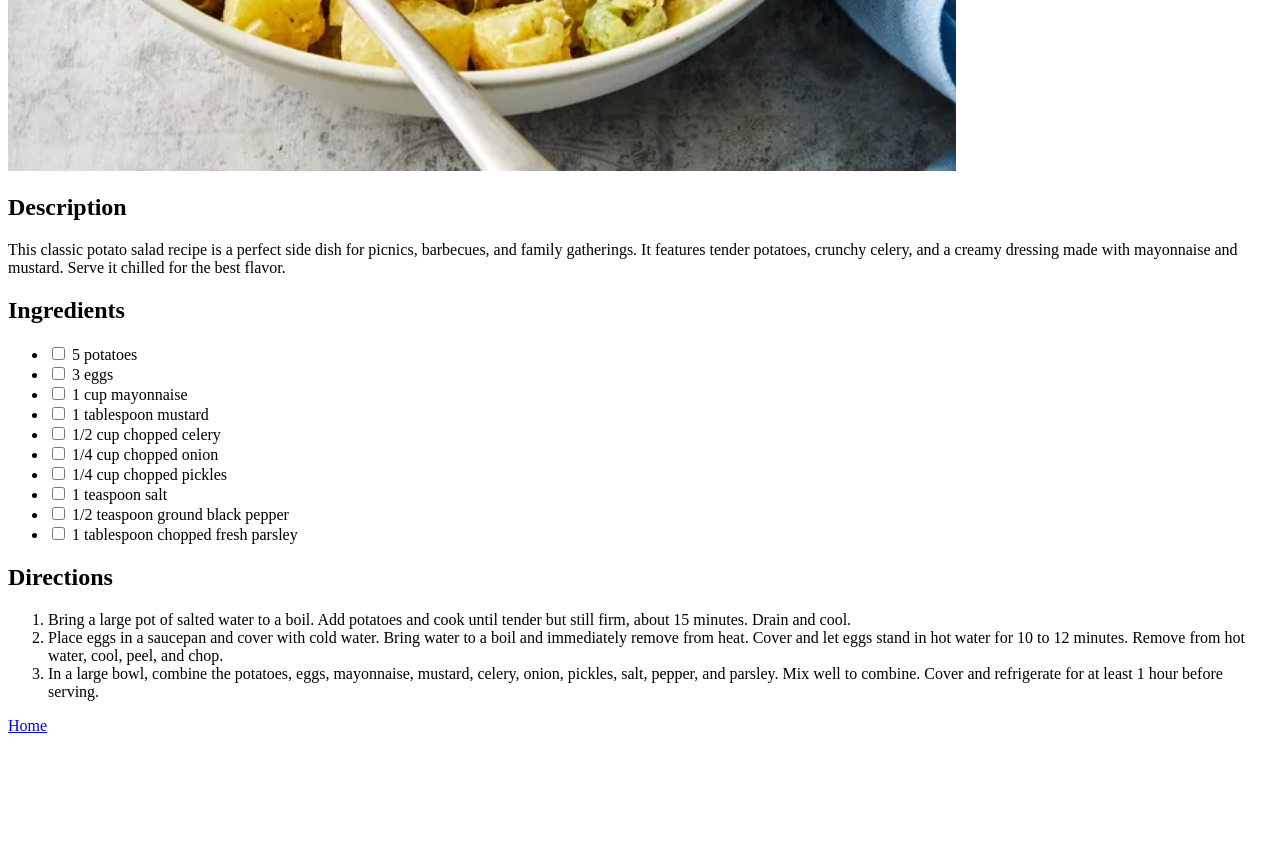
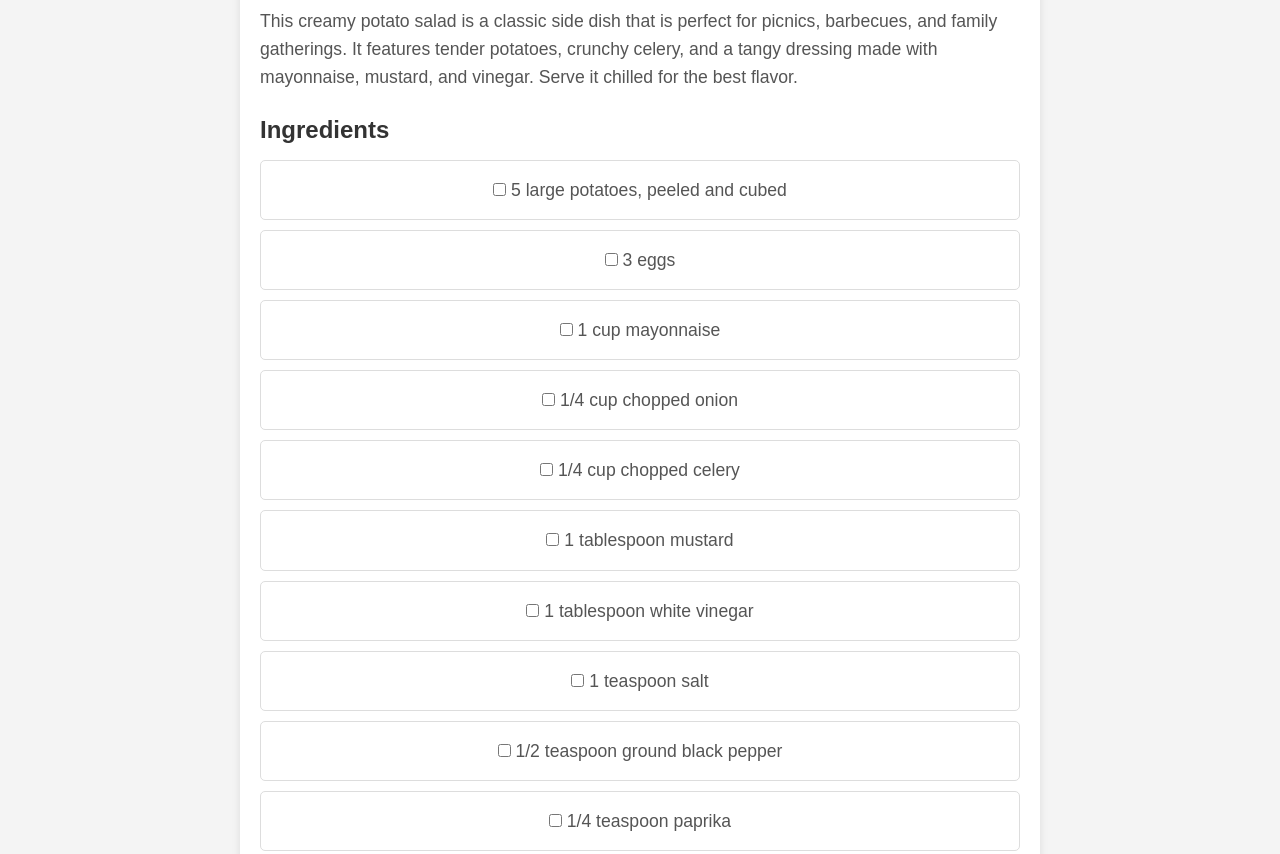
Before and after one commit to MrMatiasOs/odin-recipes, a plain HTML site: page recipes/potatosalad.html in a window 1280 px wide. Shown: the part 620-1474 px from the top of the page. Before the commit the page ends 1363 px from the top, so only its background shows below. Drawn offline with Linux system fonts and the light colour scheme.

Commit message:
Completa el rebase y resuelve conflictos

```diff
--- a/recipes/potatosalad.html
+++ b/recipes/potatosalad.html
@@ -4,31 +4,40 @@
     <meta charset="UTF-8">
     <meta name="viewport" content="width=device-width, initial-scale=1.0">
     <title>Potato Salad Recipe</title>
+    <link rel="stylesheet" href="../styles.css">
 </head>
 <body>
+    <div class="container">
         <h1>Potato Salad Recipe</h1>
-    <img src="../images/potato-salad.jpg" alt="Potato Salad" style="width:75%;height:auto;">
+        <div class="image-container">
+            <img src="../images/potato-salad.jpg" alt="Potato Salad">
+        </div>
         <h2>Description</h2>
-    <p>This classic potato salad recipe is a perfect side dish for picnics, barbecues, and family gatherings. It features tender potatoes, crunchy celery, and a creamy dressing made with mayonnaise and mustard. Serve it chilled for the best flavor.</p>
+        <p>This creamy potato salad is a classic side dish that is perfect for picnics, barbecues, and family gatherings. It features tender potatoes, crunchy celery, and a tangy dressing made with mayonnaise, mustard, and vinegar. Serve it chilled for the best flavor.</p>
         <h2>Ingredients</h2>
         <ul>
-        <li><input type="checkbox"> 5 potatoes</li>
+            <li><input type="checkbox"> 5 large potatoes, peeled and cubed</li>
             <li><input type="checkbox"> 3 eggs</li>
             <li><input type="checkbox"> 1 cup mayonnaise</li>
+            <li><input type="checkbox"> 1/4 cup chopped onion</li>
+            <li><input type="checkbox"> 1/4 cup chopped celery</li>
             <li><input type="checkbox"> 1 tablespoon mustard</li>
-        <li><input type="checkbox"> 1/2 cup chopped celery</li>
-        <li><input type="checkbox"> 1/4 cup chopped onion</li>
-        <li><input type="checkbox"> 1/4 cup chopped pickles</li>
+            <li><input type="checkbox"> 1 tablespoon white vinegar</li>
             <li><input type="checkbox"> 1 teaspoon salt</li>
             <li><input type="checkbox"> 1/2 teaspoon ground black pepper</li>
-        <li><input type="checkbox"> 1 tablespoon chopped fresh parsley</li>
+            <li><input type="checkbox"> 1/4 teaspoon paprika</li>
         </ul>
         <h2>Directions</h2>
+        <div class="directions-container">
             <ol>
-        <li>Bring a large pot of salted water to a boil. Add potatoes and cook until tender but still firm, about 15 minutes. Drain and cool.</li>
+                <li>Place potatoes in a large pot and cover with water. Bring to a boil, then reduce heat and simmer until tender, about 15 minutes. Drain and cool.</li>
                 <li>Place eggs in a saucepan and cover with cold water. Bring water to a boil and immediately remove from heat. Cover and let eggs stand in hot water for 10 to 12 minutes. Remove from hot water, cool, peel, and chop.</li>
-        <li>In a large bowl, combine the potatoes, eggs, mayonnaise, mustard, celery, onion, pickles, salt, pepper, and parsley. Mix well to combine. Cover and refrigerate for at least 1 hour before serving.</li>
+                <li>In a large bowl, combine the potatoes, eggs, mayonnaise, onion, celery, mustard, vinegar, salt, and pepper. Mix well to combine.</li>
+                <li>Sprinkle with paprika before serving.</li>
+                <li>Chill in the refrigerator for at least 1 hour before serving.</li>
             </ol>
+        </div>
         <a href="../index.html">Home</a>
+    </div>
 </body>
 </html>
--- /dev/null
+++ b/styles.css
@@ -0,0 +1,131 @@
+* {
+    margin: 0;
+    padding: 0;
+    box-sizing: border-box;
+}
+
+body {
+    font-family: Arial, sans-serif;
+    background-color: #f4f4f4;
+    color: #333;
+    line-height: 1.6;
+    padding: 20px;
+}
+
+h1 {
+    text-align: center;
+    margin-bottom: 20px;
+    font-size: 2em;
+}
+
+ul {
+    list-style: none;
+    padding: 0;
+}
+
+ul li {
+    background: #fff;
+    margin: 10px 0;
+    padding: 15px;
+    border: 1px solid #ddd;
+    border-radius: 5px;
+    text-align: center;
+    transition: transform 0.2s, box-shadow 0.2s;
+}
+
+ul li:hover {
+    transform: translateY(-5px);
+    box-shadow: 0 4px 8px rgba(0, 0, 0, 0.1);
+}
+
+ul li a {
+    text-decoration: none;
+    color: #f7f8fa;
+    font-weight: bold;
+    font-size: 1.2em;
+}
+
+ul li a:hover {
+    color: #0056b3;
+}
+
+.container {
+    max-width: 800px;
+    margin: 0 auto;
+    padding: 20px;
+    background: #fff;
+    border-radius: 8px;
+    box-shadow: 0 4px 8px rgba(0, 0, 0, 0.1);
+}
+
+img {
+    max-width: 100%;
+    height: auto;
+    border-radius: 8px;
+    margin-bottom: 20px;
+}
+
+.image-container {
+    display: flex;
+    justify-content: center;
+    align-items: center;
+    margin-bottom: 20px;
+}
+
+.image-container img {
+    max-width: 75%;
+    height: auto;
+    border-radius: 8px;
+}
+
+h2 {
+    font-size: 1.5em;
+    margin-bottom: 10px;
+    color: #333;
+}
+
+p {
+    font-size: 1.1em;
+    margin-bottom: 20px;
+    color: #555;
+}
+
+ul, ol {
+    margin-bottom: 20px;
+}
+
+ul li, ol li {
+    font-size: 1.1em;
+    color: #555;
+}
+
+a {
+    display: inline-block;
+    margin-top: 20px;
+    padding: 10px 20px;
+    background: #007BFF;
+    color: #fff;
+    text-decoration: none;
+    border-radius: 8px;
+    transition: background 0.2s;
+}
+
+a:hover {
+    background: #0056b3;
+}
+
+.directions-container {
+    padding: 10px;
+    background: #f9f9f9;
+    border-radius: 8px;
+    box-shadow: 0 4px 8px rgba(0, 0, 0, 0.1);
+    margin-bottom: 20px;
+}
+
+.directions-container ol {
+    padding-left: 20px;
+}
+
+.directions-container li {
+    margin-bottom: 10px;
+}
```
Also changed, not shown: index.html (+9 -6 lines), recipes/chicken.html (+7 -0 lines), recipes/lasagna.html (+7 -0 lines), 1 other file. Lines whose indentation alone changed are shown as unchanged.
